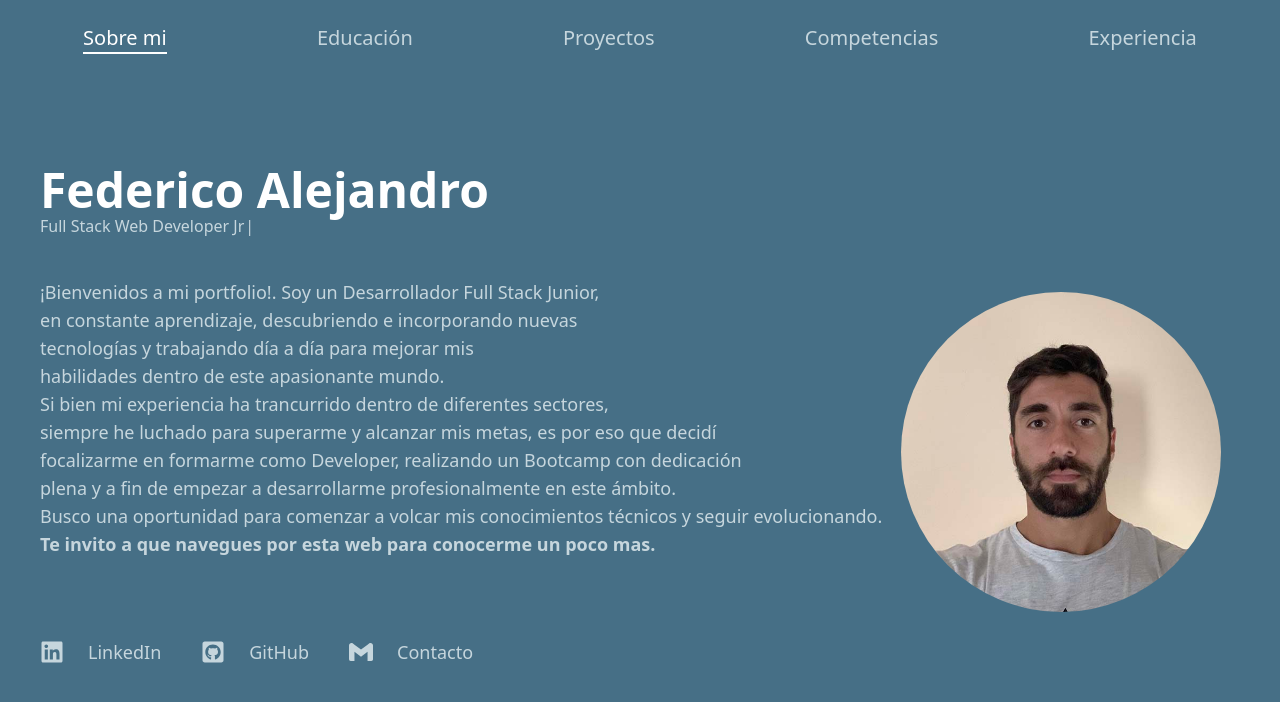
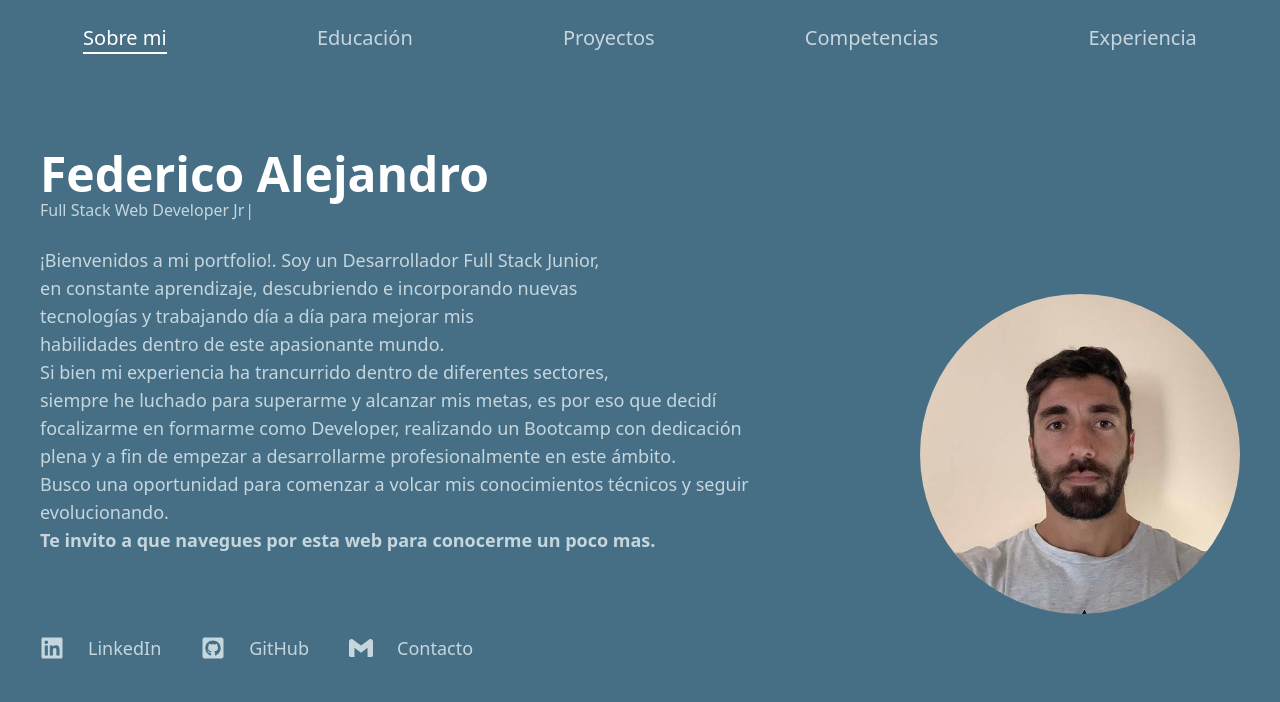
Before and after one commit to fede-alejandro/miPortfolio, a React (Create React App) app: page / in a window 1280 px wide. Shown: the top 702 px of the page. Built offline with nearby package versions, Linux system fonts and the light colour scheme.

Commit message:
correciones en componentes Menu, NavBar y Sobre-mi

```diff
--- a/src/components/Menu.js
+++ b/src/components/Menu.js
@@ -21,7 +21,7 @@ export function Menu() {
             </button>
             <nav className='w-full' id='navbar-hamburger' onClick={menuOpen}>
                 {toggleButton === 'close' &&
-                    <ul className='flex flex-col mt-4 '>
+                    <ul className='flex flex-col mt-4 z-20'>
                         <NavLink to='/' className={({ isActive }) =>
                             `text-xl ${isActive ? ' text-white text-2xl p-1 transition duration-300 ease-out hover:ease-in' : ''}`}>Sobre mi</NavLink>
 
--- a/src/components/NavBar.js
+++ b/src/components/NavBar.js
@@ -1,4 +1,3 @@
-// import { useState } from 'react';
 import { NavLink } from 'react-router-dom';
 import { Menu } from './Menu';
 
@@ -8,7 +7,7 @@ export default function NavBar() {
 
     return <header className=' p-2 text-[#c6d6dd]'>
 
-        <Menu />
+        <Menu/>
 
         <div className='md:flex md:flex-wrap md:items-center md:justify-around md:mx-auto'>
             <nav className='hidden md:flex md:flex-col md:mt-4 md:w-full mb-10'>
@@ -30,5 +29,6 @@ export default function NavBar() {
                 </ul>
             </nav>
         </div>
+
     </header>
 }
--- a/src/components/Sobre-mi.js
+++ b/src/components/Sobre-mi.js
@@ -7,17 +7,18 @@ import Typewriter from 'typewriter-effect';
 function SobreMi() {
 
 
-    return <main className=' h-full w-full p-10 text-[#c6d6dd] flex-wrap'>
-        <div className='flex flex-col  content-center w-full content-fit'>
-            <h1 className='font-bold text-5xl text-white mt-4'>Federico Alejandro</h1>
+    return <main className='flex h-full w-full p-10 text-[#c6d6dd] flex-wrap'>
+        <div className='flex flex-col justify-center content-center'>
+            <h1 className='font-bold text-5xl text-white mt-2'>Federico Alejandro</h1>
             <Typewriter className='mt-2' options={{
                 strings: ['Full Stack Web Developer Jr'],
                 autoStart: true,
                 loop: true,
                 pauseFor: 2000
             }} />
-            <div className='flex justify-between'>
-                <div className='flex flex-col justify-start content-center mt-10 text-lg'>
+            <div className='flex flex-col-reverse mt-4 items-center md:flex-row justify-between gap-20'>
+
+                <div className='flex flex-col justify-start content-center text-lg'>
                     <p>¡Bienvenidos a mi portfolio!. Soy un Desarrollador Full Stack Junior,</p>
                     <p>en constante aprendizaje, descubriendo e incorporando nuevas</p>
                     <p>tecnologías y trabajando día a día para mejorar mis</p>
@@ -57,9 +58,9 @@ function SobreMi() {
                         </span>
                     </div>
                 </div>
-                <div className='hidden lg:flex h-80 m-auto'>
-                    <img src={fedecv} alt='fedecv' className='rounded-full'/>
-                </div>
+                {/* <div className=' mt-20'> */}
+                    <img src={fedecv} alt='fedecv' className='h-60 rounded-full m-auto md:h-80' />
+                {/* </div> */}
             </div>
         </div>
     </main>
```
